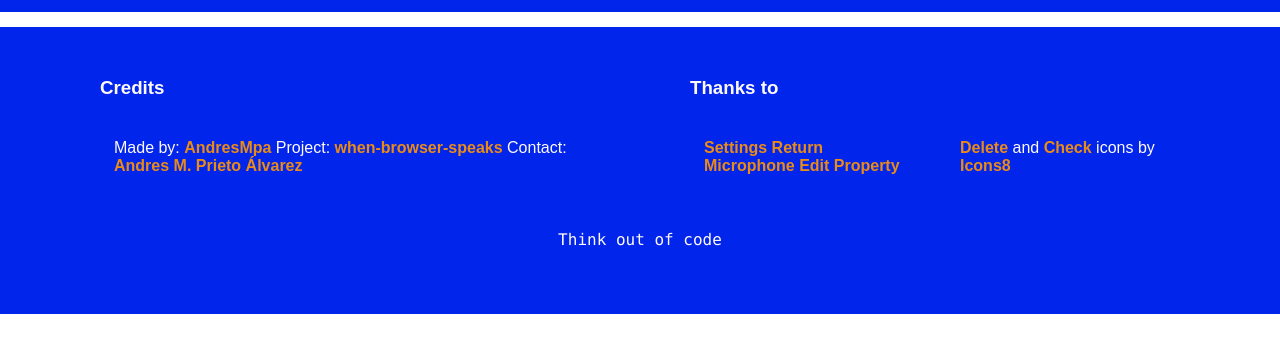
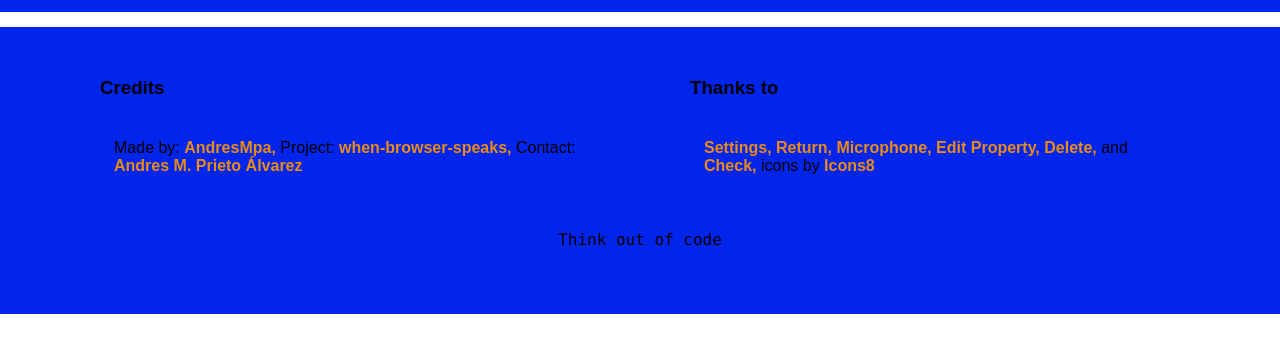
Before and after one commit to AndresMpa/when-browser-speaks, a website: page 01_public/index.html in a window 1280 px wide. Shown: the part 61-414 px from the top of the page. Drawn offline with nearby package versions, Linux system fonts and the light colour scheme; files that its build step writes are made by us from their sources.

Commit message:
Some quick fix
Just moving a couple of some styling

```diff
--- a/01_public/style/preprocess/footer/_credits.scss
+++ b/01_public/style/preprocess/footer/_credits.scss
@@ -7,15 +7,15 @@
   }
   .credits--content {
     padding: 5vh 5vw;
-    .credits--content--data {
-      column-count: 2;
-      column-gap: 50px;
-      column-width: 50px;
-      column-rule-width: 2px;
-    }
     .credits--content--link {
       color: $strong;
       font-weight: 900;
+      &:after {
+        content: ",";
+      }
+      &:last-child:after {
+        content: "";
+      }
     }
   }
 }
--- a/01_public/style/preprocess/footer/_index.scss
+++ b/01_public/style/preprocess/footer/_index.scss
@@ -11,7 +11,7 @@
   justify-content: space-around;
 
   * {
-    color: $letter-alt;
+    color: $letter;
   }
 
   @include bg-main;
```
